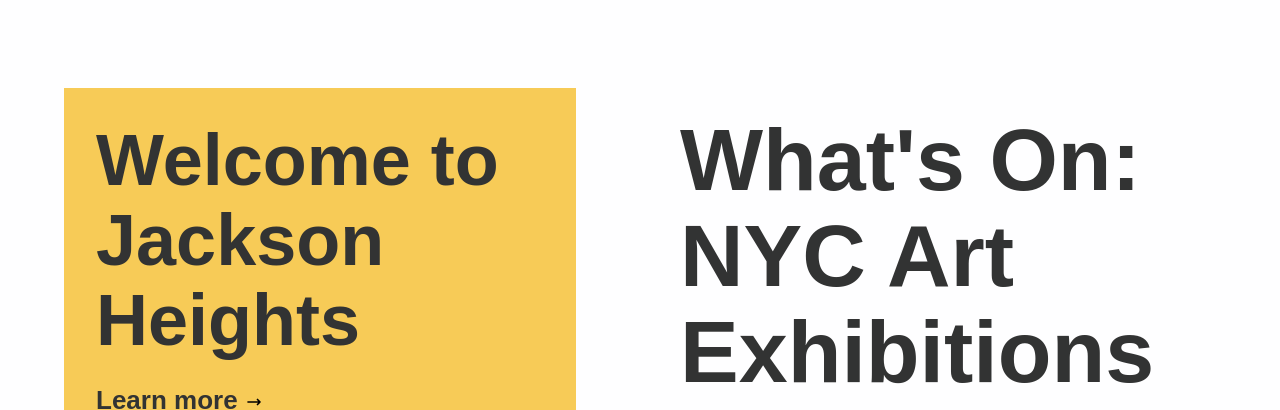
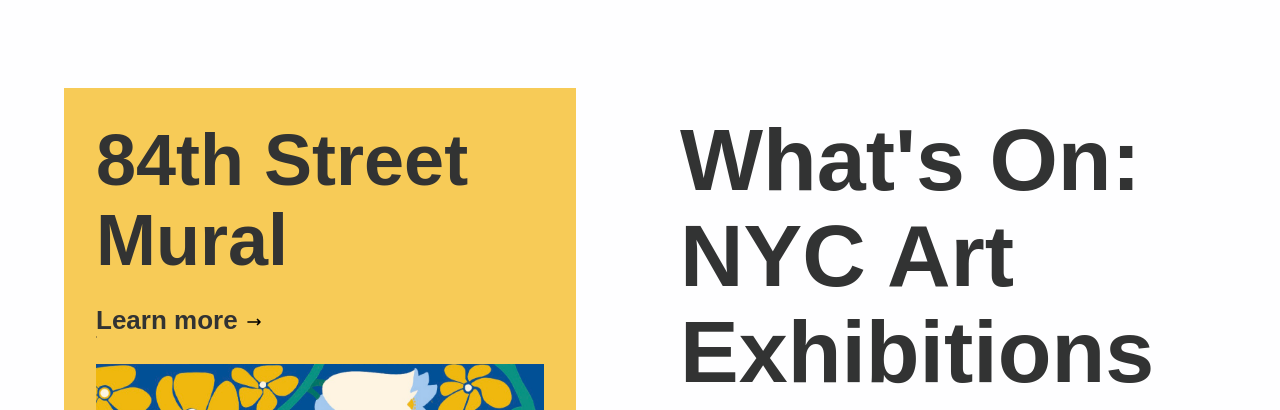
Before and after one commit to rihahart/JHMural, a Next.js app: page / in a window 1280 px wide. Shown: the part 1400-1810 px from the top of the page. Built offline with nearby package versions, Linux system fonts and the light colour scheme; no server answers; a web font is replaced by a local one.

Commit message:
Update WelcomeToJacksonHeights component styling

```diff
--- a/src/components/home/WelcomeToJacksonHeights.tsx
+++ b/src/components/home/WelcomeToJacksonHeights.tsx
@@ -13,7 +13,7 @@ export default function WelcomeToJacksonHeights() {
       <div className="w-full flex flex-col bg-[var(--color-yellow-500)]">
         <div className="flex flex-col items-start px-[var(--spacing-xl)] py-[var(--spacing-xl)] gap-[var(--spacing-lg)]">
           <h1 className="mobile-heading-5xl-bold text-[var(--color-content-primary)]">
-            Welcome to Jackson Heights
+            84th Street Mural
           </h1>
           <BorderlessButton
             variant="primary"
@@ -44,7 +44,7 @@ export default function WelcomeToJacksonHeights() {
       <div className="w-full flex flex-col bg-[var(--color-yellow-500)]">
         <div className="flex flex-col items-start px-[var(--spacing-2xl)] py-[var(--spacing-2xl)] gap-[var(--spacing-xl)]">
           <h1 className="hero-s text-[var(--color-content-primary)]">
-            Welcome to Jackson Heights
+            84th Street Mural
           </h1>
           <BorderlessButton
             variant="primary"
@@ -74,7 +74,7 @@ export default function WelcomeToJacksonHeights() {
       <div className="w-full flex flex-col bg-[var(--color-yellow-500)]">
         <div className="flex flex-col items-start px-[var(--spacing-2xl)] py-[var(--spacing-2xl)] gap-[var(--spacing-xl)]">
           <h1 className="web-heading-5xl-bold text-[var(--color-content-primary)]">
-            Welcome to Jackson Heights
+            84th Street Mural
           </h1>
           <BorderlessButton
             variant="primary"
@@ -104,7 +104,7 @@ export default function WelcomeToJacksonHeights() {
     <div className="w-full flex flex-col bg-[var(--color-yellow-500)]">
       <div className="flex flex-col items-start px-[var(--spacing-3xl)] py-[var(--spacing-3xl)] gap-[var(--spacing-2xl)]">
         <h1 className="hero-s text-[var(--color-content-primary)]">
-          Welcome to Jackson Heights
+          84th Street Mural
         </h1>
         <BorderlessButton
           variant="primary"
```
